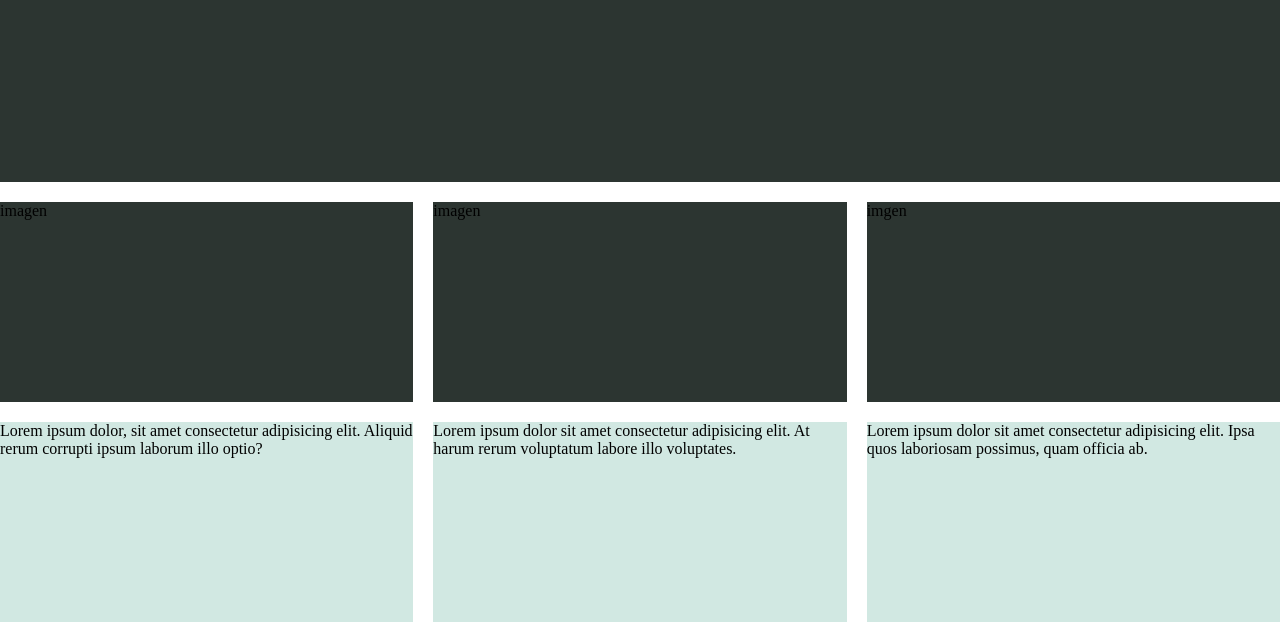
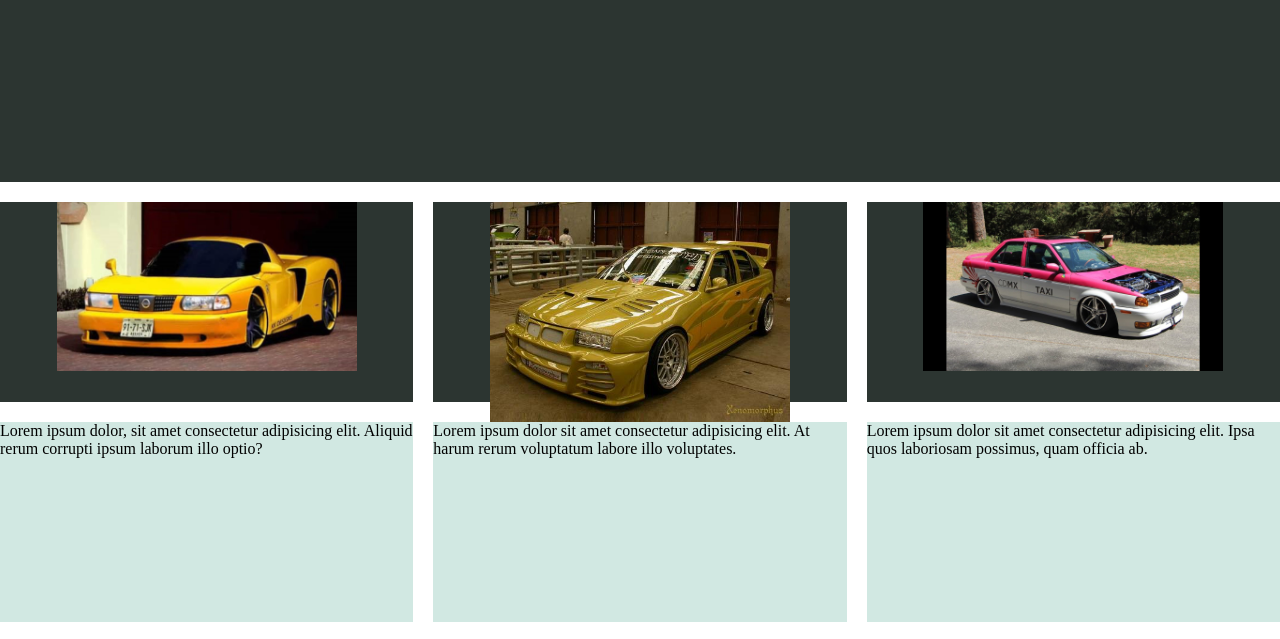
Before and after one commit to GAAARCIA/ProyectoDBP_2, a plain HTML site: page WWW/carros.html in a window 1280 px wide. Shown: the part 59-698 px from the top of the page. Drawn offline with Linux system fonts and the light colour scheme.

Commit message:
SE AÑADIERON CARPETAS, IMAGENES Y MODIFICACIONES EN CARROS.HTML

```diff
--- a/WWW/carros.html
+++ b/WWW/carros.html
@@ -25,13 +25,19 @@
             hero
         </div>
         <div class="img-carro1">
-            imagen
+          <CENTER>
+            <img src="./assets/imgs/tsuru1.jpg" width=300px>
+          </CENTER>
         </div>
         <div class="img-carro2">
-            imagen
+          <CENTER>
+            <img src="./assets/imgs/tsuru2.jpg" width=300px>
+          </CENTER>
         </div>
         <div class="img-carro3">
-            imgen
+          <CENTER>
+            <img src="./assets/imgs/tsuru3.jpg" width=300px>
+          </CENTER>
         </div>
         <div class="carro1">
             Lorem ipsum dolor, sit amet consectetur adipisicing elit. Aliquid rerum corrupti ipsum laborum illo optio?
```
Also changed, not shown: WWW/assets/imgs/logo.png (added), WWW/assets/imgs/tsuru1.jpg (added), WWW/assets/imgs/tsuru2.jpg (added), WWW/assets/imgs/tsuru3.jpg (added).
